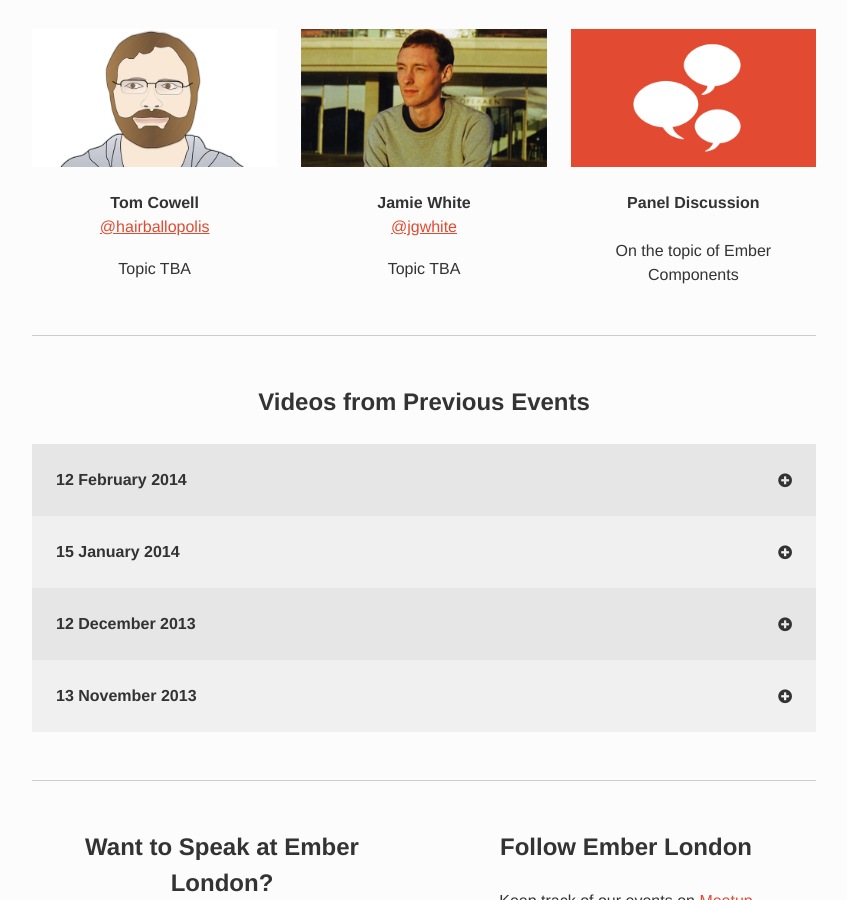
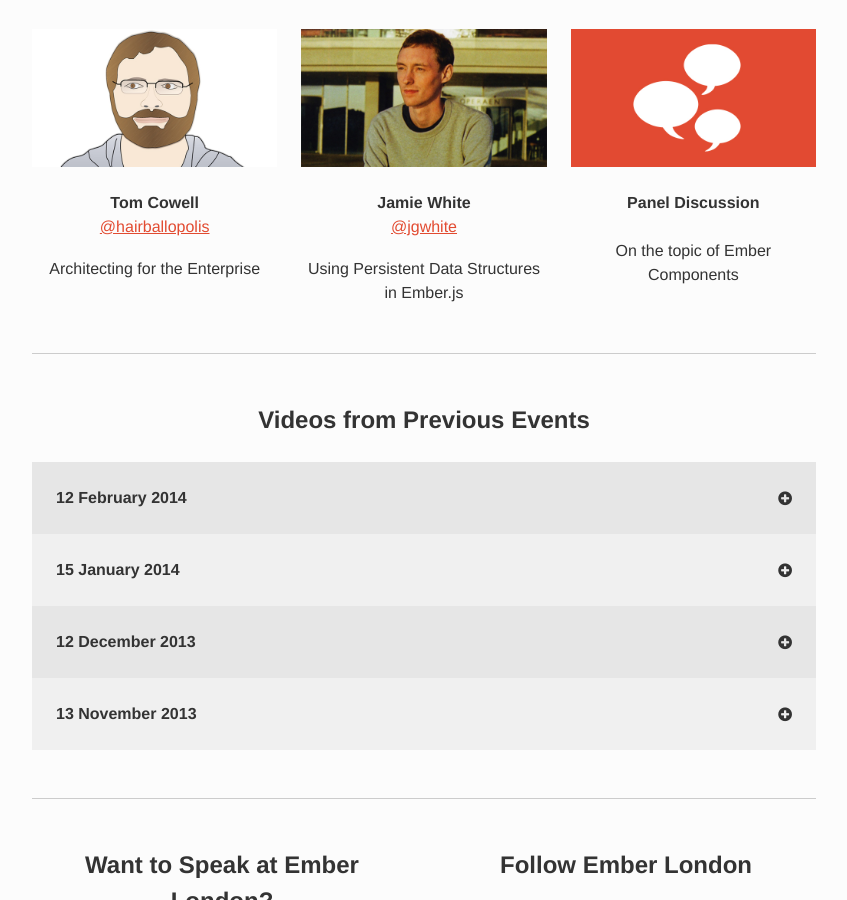
Before and after one commit to emberlondon/emberlondon.github.io, a Jekyll site: the page built from index.html, in a window 1280 px wide and 900 px high, scrolled down 1013 px. Shown: the whole window, without its empty margins (216-1063 px from the left). Built offline with Jekyll 4.4.1, drawn with Linux system fonts in a browser that asks for light colours; nearby versions of some CDN libraries.

Commit message:
Add talk titles for March 2014

```diff
--- a/_data/next-event.yml
+++ b/_data/next-event.yml
@@ -4,11 +4,11 @@
 talks:
   - speaker_name: Tom Cowell
     speaker_twitter: hairballopolis
-    info: Topic TBA
+    info: Architecting for the Enterprise
     image: images/speakers/tom.jpg
   - speaker_name: Jamie White
     speaker_twitter: jgwhite
-    info: Topic TBA
+    info: Using Persistent Data Structures in Ember.js
     image: images/speakers/jamie-2.jpg
   - speaker_name: Panel Discussion
     info: On the topic of Ember Components
```
